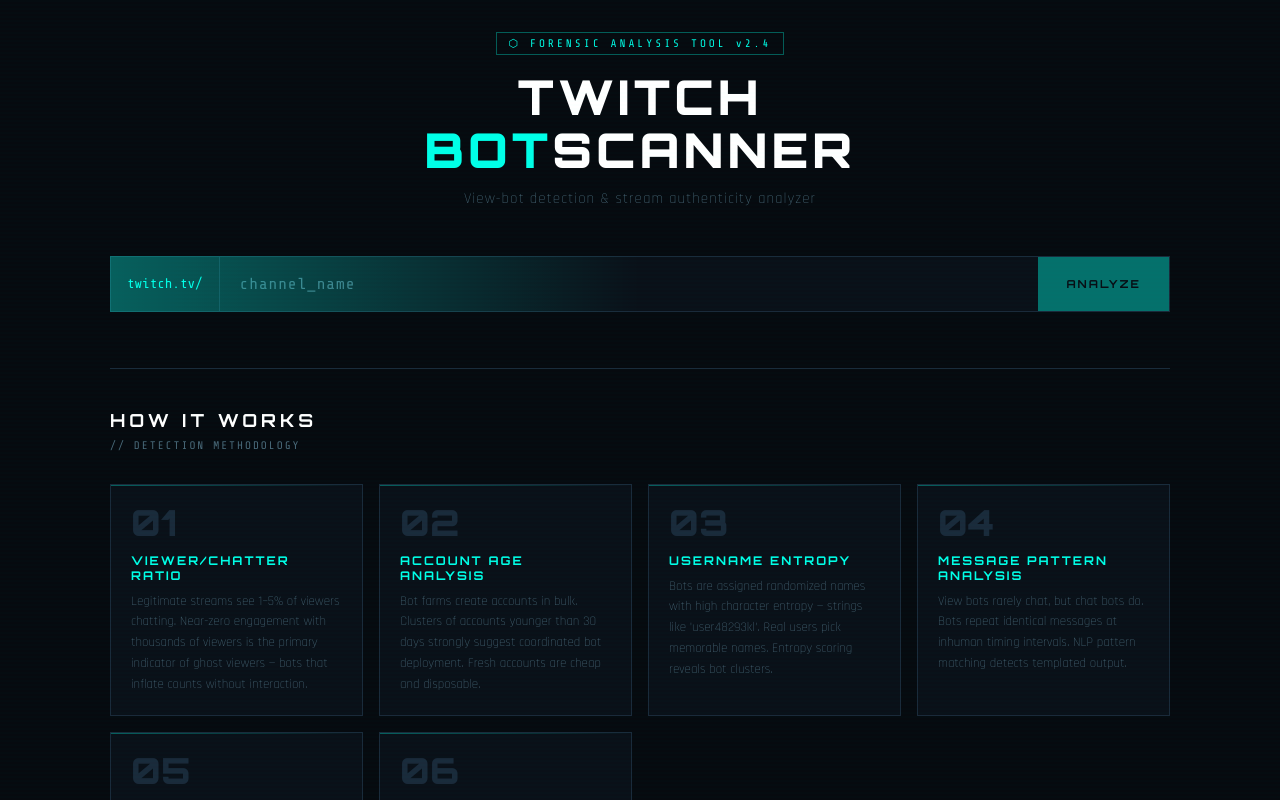
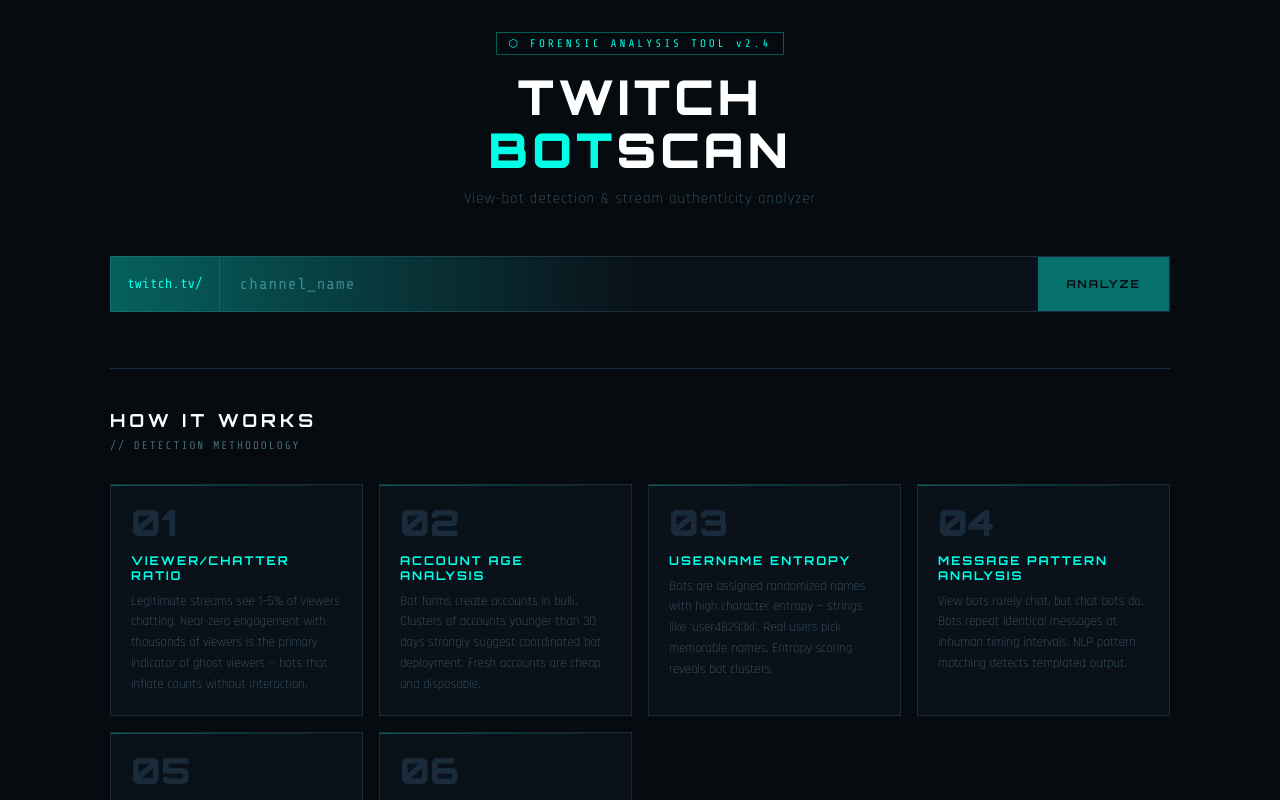
Before and after one commit to anantapunmagar/TwitchBotScanner, a React (Vite) app: page / in a window 1280 px wide. Shown: the top 800 px of the page. Built offline with nearby package versions, Linux system fonts and the light colour scheme.

Commit message:
Fix header text and update data quality display

```diff
--- a/src/App.jsx
+++ b/src/App.jsx
@@ -304,7 +304,7 @@
 
         <div className="header">
           <div className="header-badge">⬡ FORENSIC ANALYSIS TOOL v2.4</div>
-          <h1>TWITCH<br /><span>BOT</span>SCANNER</h1>
+          <h1>TWITCH<br /><span>BOT</span>SCAN</h1>
           <p>View-bot detection &amp; stream authenticity analyzer</p>
         </div>
 
@@ -361,11 +361,11 @@
                     <span className="dot" />
                     LIVE TWITCH API · {[
                       result.dataQuality?.isLive && "STREAM",
-                      result.dataQuality?.hasChatters && "CHATTERS",
+                      result.dataQuality?.ircSampled && `IRC(${result.dataQuality?.uniqueIrcChatters ?? 0} chatters)`,
                       result.dataQuality?.hasVODs && "VODS",
                       result.dataQuality?.hasClips && "CLIPS",
                       result.dataQuality?.hasSubs && "SUBS",
-                    ].filter(Boolean).join(" · ") || "FOLLOWERS"}
+                    ].filter(Boolean).join(" · ") || "FOLLOWERS + ENTROPY"}
                   </div>
                 )}
               </div>
```
